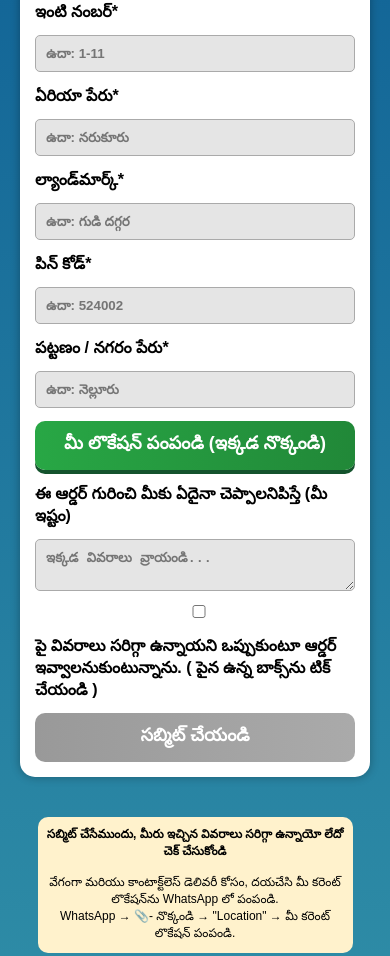
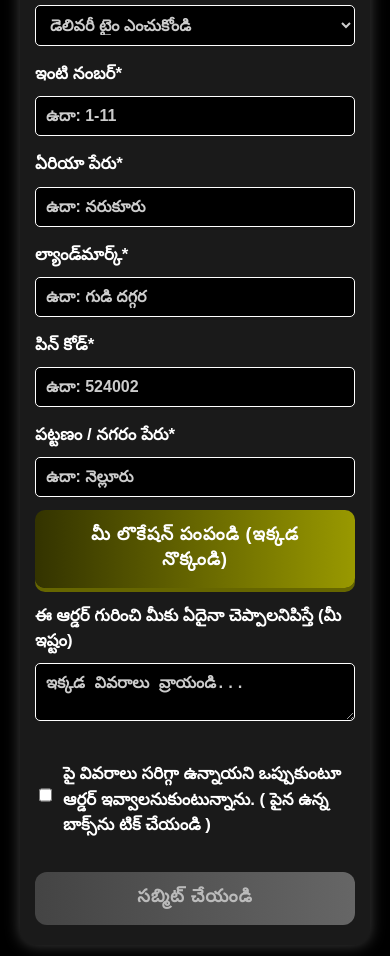
Before and after one commit to NlrLokesh/Mutton-Orders, a plain HTML site: page telugu.html in a window 390 px wide. Shown: the part 735-1691 px from the top of the page. Drawn offline with Linux system fonts and the light colour scheme.

Commit message:
Update telugu.html

```diff
--- a/telugu.html
+++ b/telugu.html
@@ -9,31 +9,43 @@
 
     body {
       font-family: Arial, sans-serif;
-      background: linear-gradient(to bottom, #004b8d, #2e8ca6);
+      background-color: #000000;
       margin: 0;
       padding: 20px;
-      color: #000;
+      color: #ffffff;
       text-align: center;
+      line-height: 1.5;
     }
 
     h1 {
-      background-color: #4CAF50;
+      background: linear-gradient(90deg, #b8860b, #ffd700);
+      -webkit-background-clip: text;
+      -webkit-text-fill-color: transparent;
+      background-clip: text;
+      color: transparent;
       padding: 10px 1.5in;
-      color: white;
       border-radius: 10px;
       display: inline-block;
       max-width: 90%;
       word-wrap: break-word;
+      font-weight: 900;
+      font-size: 3rem;
+      letter-spacing: 0.1em;
+      text-shadow: 0 0 8px #ffd700aa, 0 0 15px #b8860bcc;
+      user-select: none;
+      margin: 0 auto 20px;
     }
 
     .form-container {
-      background-color: #fff;
+      background-color: #1a1a1a;
       border-radius: 15px;
-      padding: 20px;
+      padding: 25px 20px;
       width: 100%;
       max-width: 500px;
       margin: 20px auto;
-      box-shadow: 0 0 10px rgba(0, 0, 0, 0.3);
+      box-shadow: 0 0 15px #ffffff40;
+      color: #ffffff;
+      text-align: left;
     }
 
     input, select, textarea {
@@ -41,60 +53,155 @@
       padding: 10px;
       margin-top: 10px;
       border-radius: 5px;
-      border: 1px solid #aaa;
-      background-color: rgba(0, 0, 0, 0.1);
-      color: black;
+      border: 1px solid #ffffff;
+      background-color: #000;
+      color: #ffffff;
       font-weight: bold;
+      font-size: 1rem;
+      transition: border-color 0.3s ease;
+    }
+
+    input::placeholder,
+    select,
+    textarea::placeholder {
+      color: #cccccc;
+    }
+
+    input:focus, select:focus, textarea:focus {
+      outline: none;
+      border-color: #ffd700;
+      box-shadow: 0 0 5px #ffd700aa;
+      background-color: #111;
     }
 
     label {
       text-align: left;
       display: block;
       margin-top: 15px;
-      font-weight: bold;
+      font-weight: 700;
+      color: #ffffff;
+      font-size: 1.05rem;
+      user-select: none;
+    }
+
+    .submit-area {
+      margin-top: 25px;
+      text-align: center;
     }
 
     .submit-btn {
-      padding: 12px 20px;
+      padding: 14px 25px;
       font-size: 18px;
-      background: linear-gradient(to right, #28a745, #218838);
+      background: linear-gradient(90deg, #b8860b, #ffd700);
       border: none;
-      color: white;
+      color: #000;
       cursor: pointer;
-      border-radius: 10px;
+      border-radius: 12px;
       width: 100%;
       margin-top: 10px;
-      font-weight: bold;
-      box-shadow: 0 4px 0 #14532d;
+      transition: background 0.3s ease, transform 0.2s ease, box-shadow 0.3s ease;
+      font-weight: 700;
+      box-shadow: 0 5px 0 #8b6b00;
+      user-select: none;
+      letter-spacing: 0.05em;
     }
 
-    .submit-btn:hover {
-      background: linear-gradient(to right, #218838, #1e7e34);
-      transform: scale(1.02);
+    .submit-btn:hover:not(:disabled) {
+      background: linear-gradient(90deg, #ffd700, #b8860b);
+      transform: scale(1.05);
+      box-shadow: 0 7px 15px #ffd700aa;
+      color: #000;
+    }
+
+    .submit-btn:active:not(:disabled) {
+      transform: scale(0.98);
+      box-shadow: none;
     }
 
     .submit-btn:disabled {
-      background: linear-gradient(to right, #999, #aaa);
+      background: linear-gradient(to right, #444, #666);
+      color: #bbb;
       cursor: not-allowed;
       box-shadow: none;
+      transform: none;
     }
 
     .info-box {
       margin: 20px auto;
       font-size: 13px;
-      background: #fff2cc;
+      background: #3d2e00;
       padding: 10px 0.5in;
       border-radius: 10px;
       display: inline-block;
       max-width: 90%;
       word-wrap: break-word;
+      color: #ffffff;
+      box-shadow: 0 0 8px #ffffff99 inset;
+      line-height: 1.4;
+    }
+
+    .tick-area {
+      display: flex;
+      align-items: center;
+      gap: 10px;
+      margin-top: 20px;
+      font-size: 14px;
+      text-align: left;
+      color: #ffffff;
+      user-select: none;
+    }
+
+    .tick-area input[type="checkbox"] {
+      width: 18px;
+      height: 18px;
+      cursor: pointer;
+      accent-color: #b8860b;
+    }
+
+    .location-btn {
+      margin-top: 13px;
+      background: linear-gradient(90deg, #333300, #999900);
+      color: #fff;
+      font-weight: 700;
+      border-radius: 10px;
+      box-shadow: 0 4px 0 #666600;
+      transition: background 0.3s ease, transform 0.2s ease;
+    }
+
+    .location-btn:hover {
+      background: linear-gradient(90deg, #999900, #333300);
+      transform: scale(1.03);
+    }
+
+    .location-btn:active {
+      transform: scale(0.97);
+      box-shadow: none;
     }
 
     @media (max-width: 480px) {
-      h1 { font-size: 20px; padding: 10px 0.08in; }
-      .form-container { padding: 15px; }
-      .info-box { font-size: 12px; padding: 10px 0.08in; }
-      .location-btn { margin-top: 13px; }
+      h1 {
+        font-size: 2rem;
+        padding: 10px 0.08in;
+      }
+
+      .form-container {
+        padding: 20px 15px;
+      }
+
+      .tick-area {
+        font-size: 13px;
+        gap: 8px;
+        margin-top: 18px;
+      }
+
+      button {
+        font-size: 16px;
+      }
+
+      .info-box {
+        font-size: 12px;
+        padding: 10px 0.08in;
+      }
     }
   </style>
 </head>
@@ -247,6 +354,6 @@
         }
       });
     });
-  </script>
+  </script>  <!-- Keep your Telugu HTML content here exactly as you had before -->
 </body>
 </html>
```
